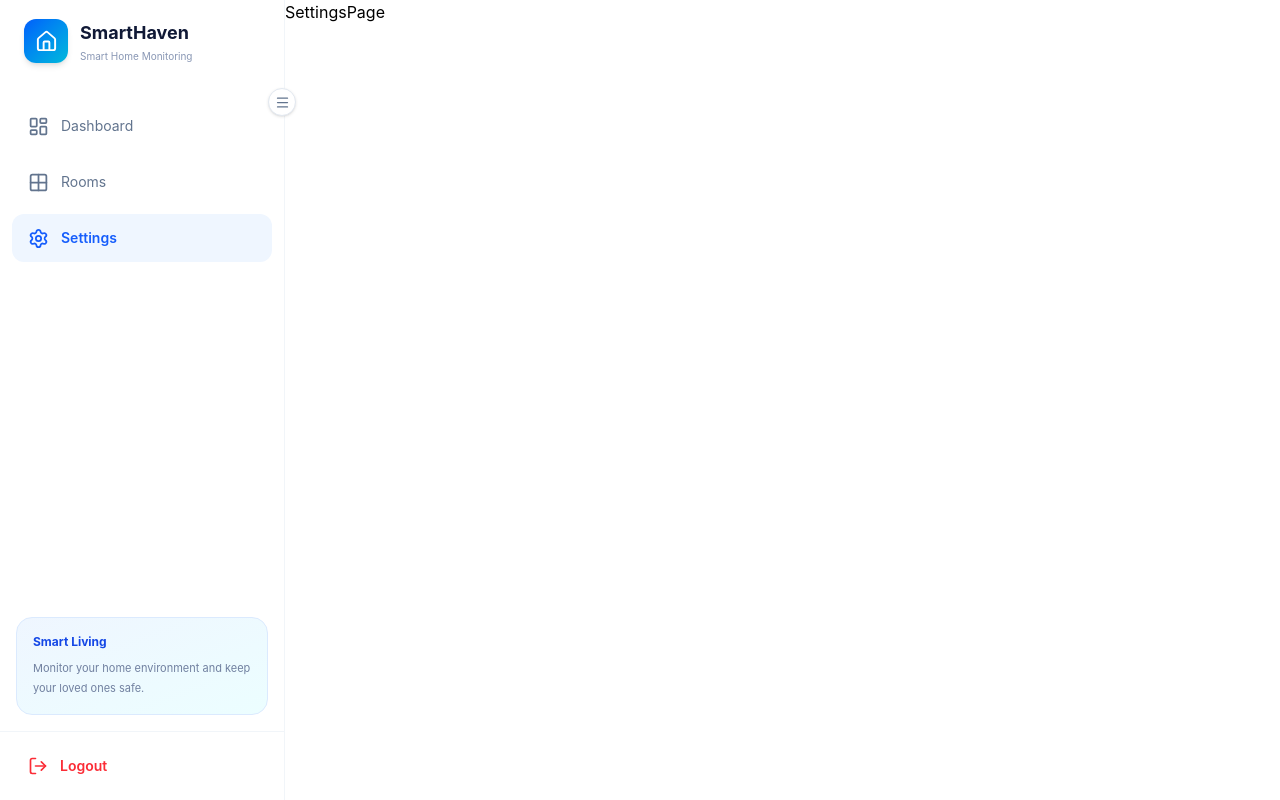
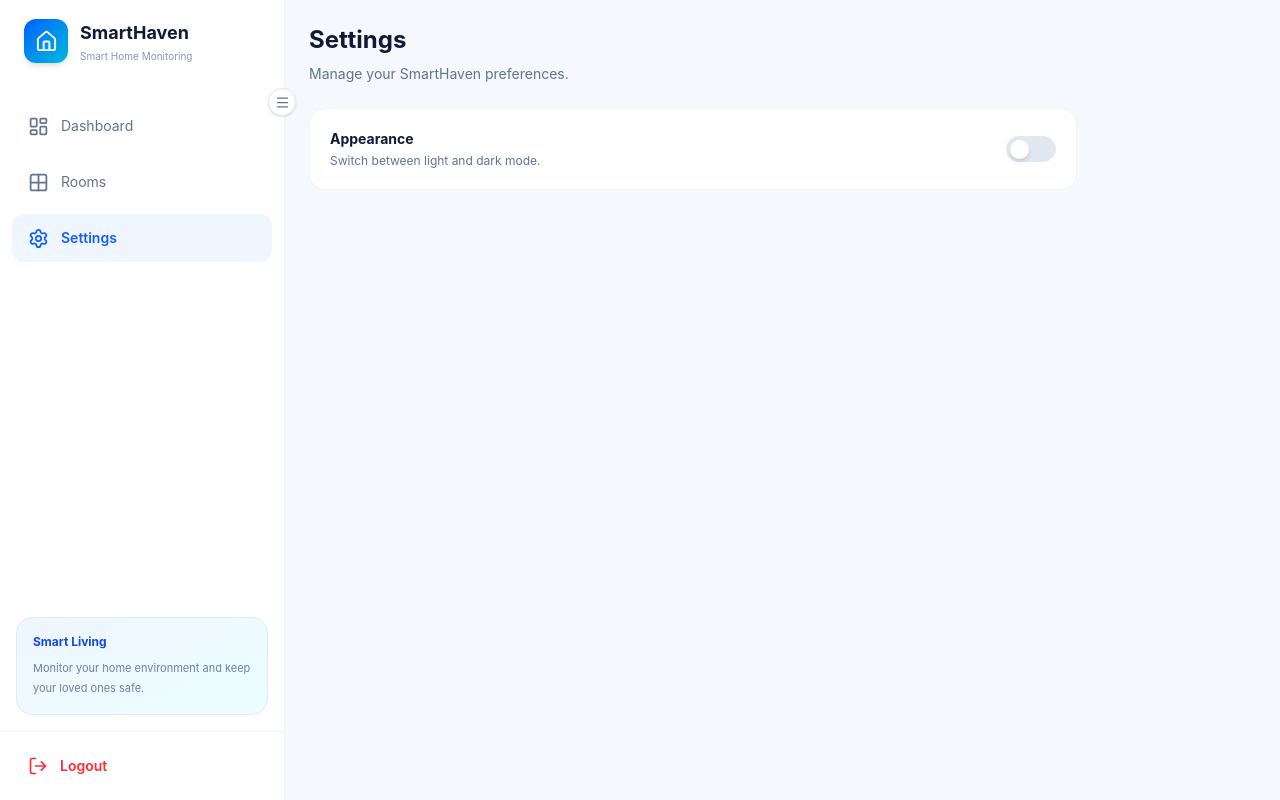
Before and after one commit to abhishekkjaiml/smart-haven-2.0, a React (Vite) app: page /settings in a window 1280 px wide. Built offline with nearby package versions, Linux system fonts and the light colour scheme; no server answers; sample sign-in values are in the browser's storage.

Commit message:
make settings page and implement theme button

```diff
--- a/src/pages/SettingsPage.jsx
+++ b/src/pages/SettingsPage.jsx
@@ -1,9 +1,65 @@
-import React from 'react'
+import { useTheme } from "../context/theme-context";
 
 const SettingsPage = () => {
+  const { darkMode, toggleTheme } = useTheme();
+
   return (
-    <div>SettingsPage</div>
-  )
-}
+    <div
+      className={`min-h-screen p-6 transition-colors duration-300 ${
+        darkMode ? "bg-[#0b1220]" : "bg-[#f5f8fc]"
+      }
+      `}
+    >
+      <div className="max-w-3xl">
+        <h1
+          className={`m-0 text-2xl font-bold ${
+            darkMode ? "text-white" : "text-[#101936]"
+          }
+          `}
+        >
+          Settings
+        </h1>
 
-export default SettingsPage
+        <p
+          className={`m-0 mt-2 text-sm ${
+            darkMode ? "text-slate-400" : "text-slate-500"
+          }`}
+        >
+          Manage your SmartHaven preferences.
+        </p>
+
+        <div
+          className={`mt-6 p-5 rounded-2xl border transition-colors duration-300 ${darkMode ? "bg-[#111c2e] border-white/10" : "bg-white border-slate-100"}`}
+        >
+          <div className="flex items-center justify-between gap-5">
+            <div>
+              <h2
+                className={`m-0 text-sm font-bold ${darkMode ? "text-white" : "text-[#101936]"}`}
+              >
+                Appearance
+              </h2>
+
+              <p
+                className={`m-0 mt-1 text-xs ${darkMode ? "text-slate-400" : "text-slate-500"}`}
+              >
+                Switch between light and dark mode.
+              </p>
+            </div>
+
+            <button
+              type="button"
+              onClick={toggleTheme}
+              className={`relative shrink-0 w-12.5 h-6.5 border rounded-full  cursor-pointer transition-colors duration-300 ${darkMode ? "bg-blue-600 border-blue-600" : "bg-slate-200 border-slate-200"}`}
+            >
+              <span
+                className={`absolute top-0.75 w-4.75 h-4.75 rounded-full bg-white shadow-md transition-all duration-300 ${darkMode ? "left-6.75" : "left-0.75"}`}
+              />
+            </button>
+          </div>
+        </div>
+      </div>
+    </div>
+  );
+};
+
+export default SettingsPage;
```
